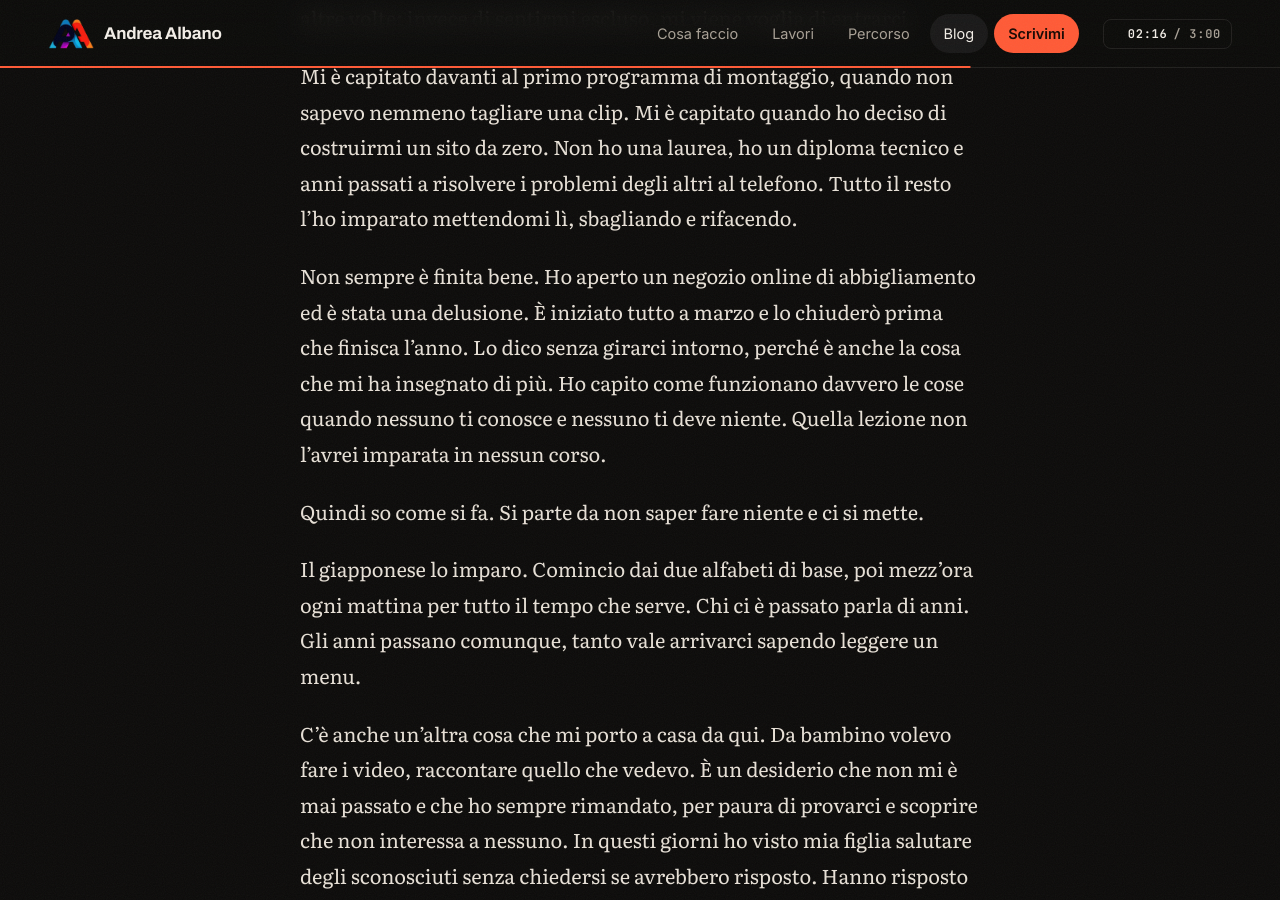
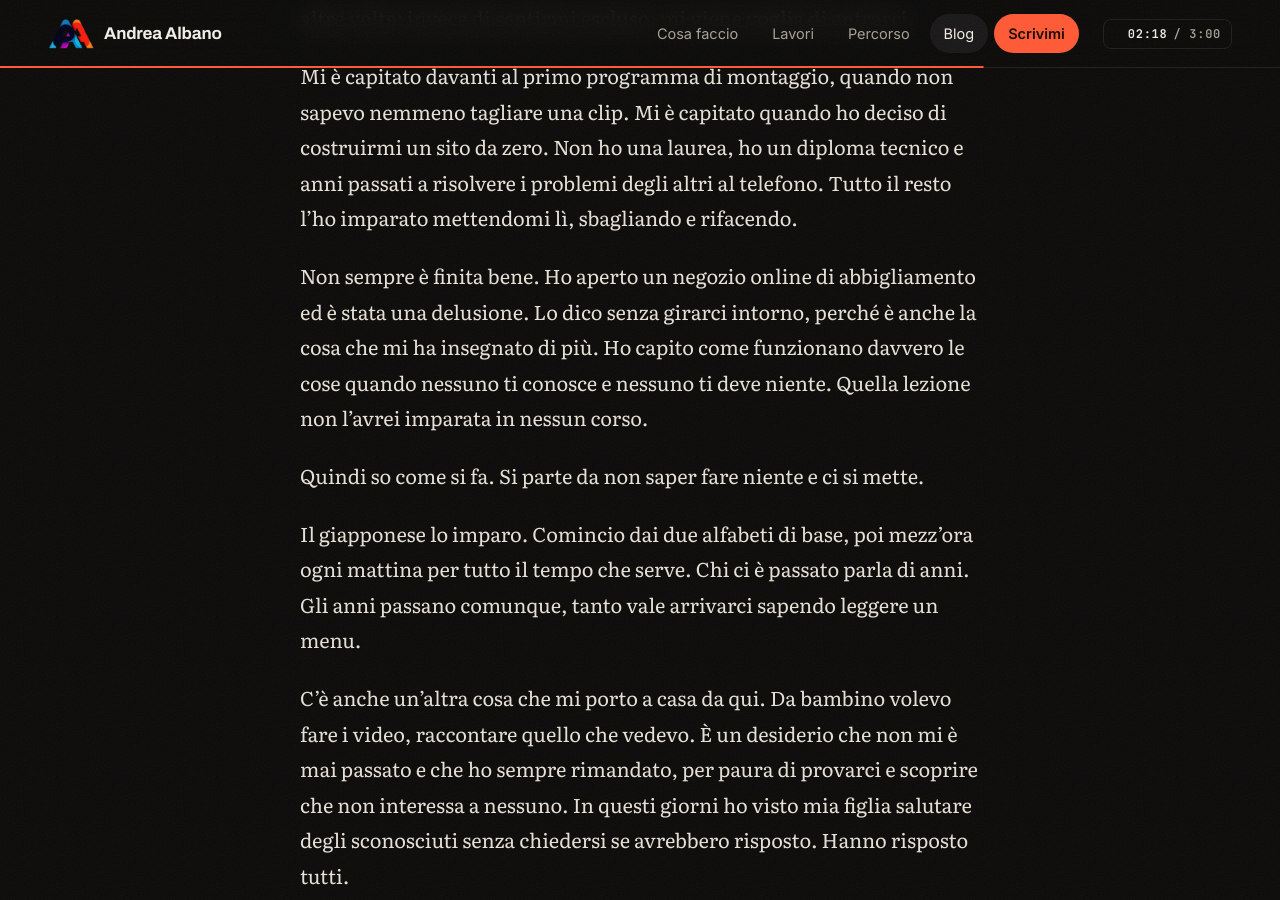
Before and after one commit to TKWAndre/Andrea-Albano-Portfolio, a Jekyll site: the page built from _posts/2026-11-28-il-signore-dei-manga.md, in a window 1280 px wide and 900 px high, scrolled down 2197 px. Built offline with Jekyll 4.4.1, drawn with Linux system fonts in a browser that asks for light colours.

Commit message:
Togli dal racconto la frase sulla chiusura del negozio
Co-Authored-By: Claude Fable 5.2 <noreply@anthropic.com>
Claude-Session: https://claude.ai/code/session_013tdx4obHYJAourddecH9vE

```diff
--- a/_posts/2026-11-28-il-signore-dei-manga.md
+++ b/_posts/2026-11-28-il-signore-dei-manga.md
@@ -29,7 +29,7 @@ Ogni tanto, di pomeriggio, esco da solo. Cammino senza una meta e guardo le scri
 
 Mi è capitato davanti al primo programma di montaggio, quando non sapevo nemmeno tagliare una clip. Mi è capitato quando ho deciso di costruirmi un sito da zero. Non ho una laurea, ho un diploma tecnico e anni passati a risolvere i problemi degli altri al telefono. Tutto il resto l'ho imparato mettendomi lì, sbagliando e rifacendo.
 
-Non sempre è finita bene. Ho aperto un negozio online di abbigliamento ed è stata una delusione. È iniziato tutto a marzo e lo chiuderò prima che finisca l'anno. Lo dico senza girarci intorno, perché è anche la cosa che mi ha insegnato di più. Ho capito come funzionano davvero le cose quando nessuno ti conosce e nessuno ti deve niente. Quella lezione non l'avrei imparata in nessun corso.
+Non sempre è finita bene. Ho aperto un negozio online di abbigliamento ed è stata una delusione. Lo dico senza girarci intorno, perché è anche la cosa che mi ha insegnato di più. Ho capito come funzionano davvero le cose quando nessuno ti conosce e nessuno ti deve niente. Quella lezione non l'avrei imparata in nessun corso.
 
 Quindi so come si fa. Si parte da non saper fare niente e ci si mette.
 
```
